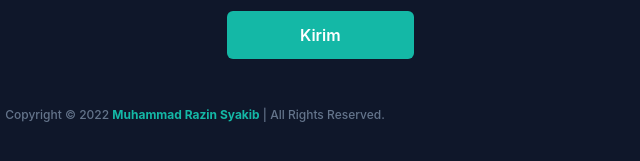
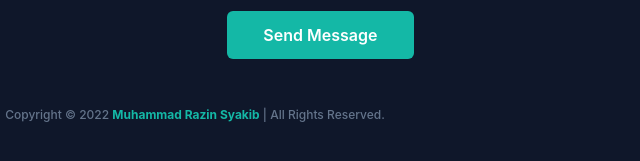
Before and after one commit to RazinSyakib43/windsy-rio, a website: page index.html in a window 1280 px wide. Shown: the part 4685-4846 px from the top of the page, 445-1085 px from the left. Drawn offline with Linux system fonts and the light colour scheme.

Commit message:
scroll smooth

```diff
--- a/index.html
+++ b/index.html
@@ -549,7 +549,10 @@
                             </div>
                             <div class="w-full px-4">
                                 <button
-                                    class="w-1/3 rounded-md bg-primary py-3 px-8 text-base font-semibold text-white transition duration-500 hover:opacity-80 hover:shadow-lg">Kirim</button>
+                                    class="w-1/3 rounded-md bg-primary py-3 px-8 text-base font-semibold text-white transition duration-500 hover:opacity-80 hover:shadow-lg">
+                                    <a href="/"> Send
+                                        Message</a>
+                                </button>
                             </div>
                         </div>
                     </form>
--- a/src/input.css
+++ b/src/input.css
@@ -1,6 +1,10 @@
 @tailwind base;
 @tailwind components;
 @tailwind utilities;
+
+html {
+  scroll-behavior: smooth;
+}
 
 body{
     font-family: 'Inter', sans-serif;
```
Also changed, not shown: dist/output.css.
